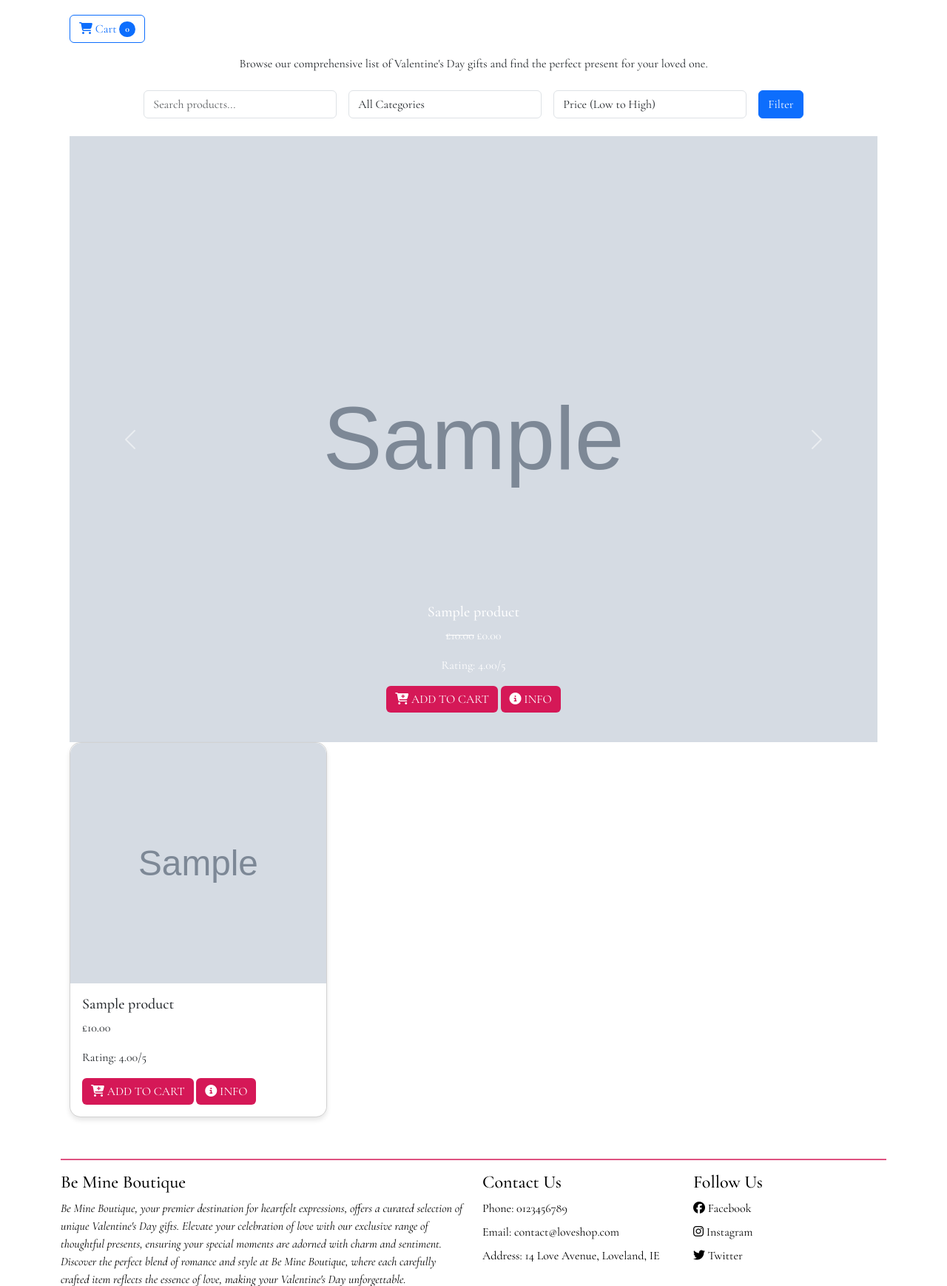
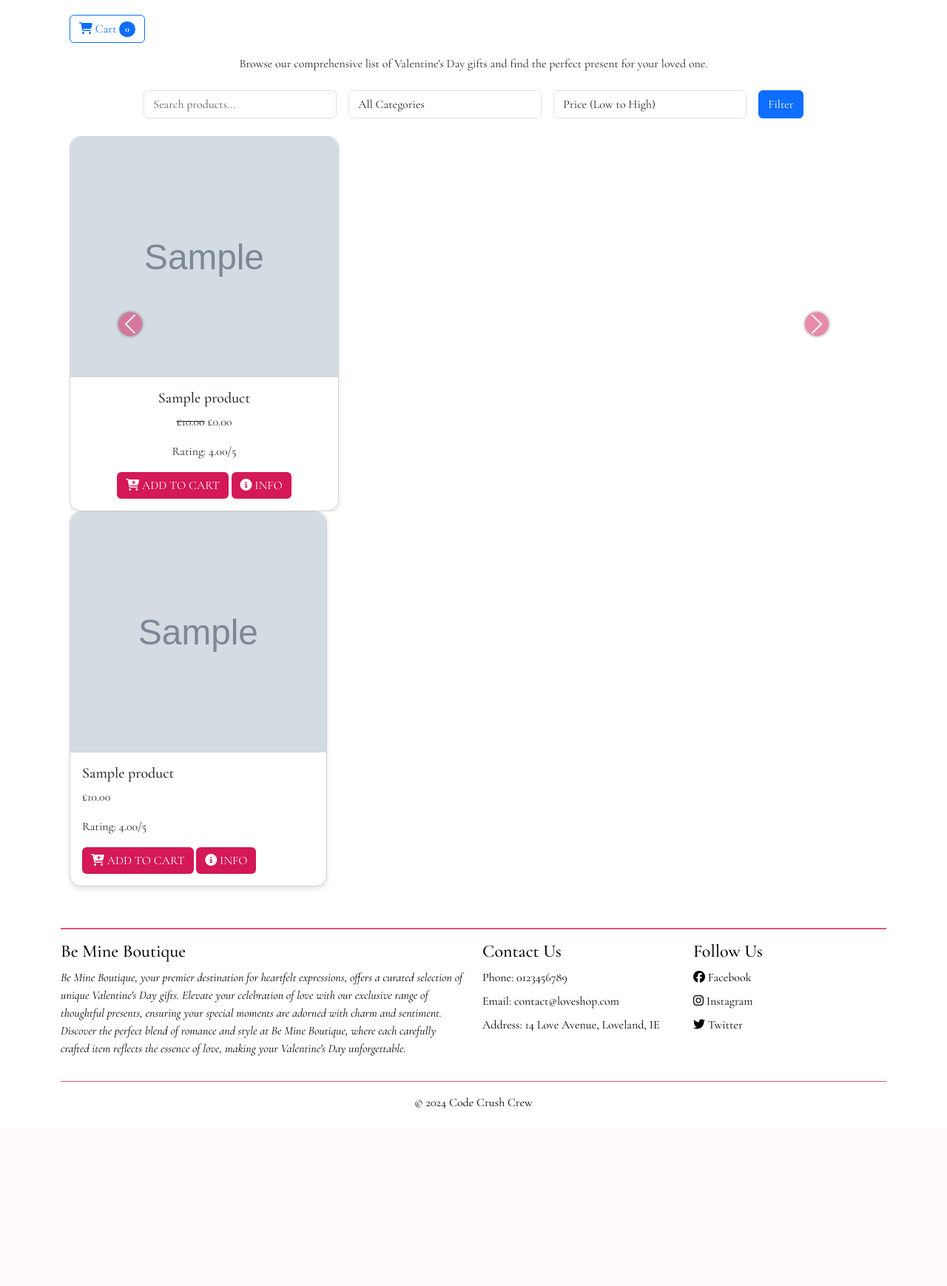
Before and after one commit to JesseRoss001/loveshop, a Django app: page /products/ in a window 1280 px wide. Shown: the part 206-1944 px from the top of the page at 74% size. After the commit the page ends 1704 px from the top, so only its background shows below. Run offline with Django 5.2, Linux system fonts and the light colour scheme; tables that the repository leaves empty hold one stand-in row (values such as "Sample post"); grey boxes marked "Sample" are stand-in pictures; some libraries are stand-ins or nearby versions.

Commit message:
add carousel

```diff
--- a/products/admin.py
+++ b/products/admin.py
@@ -4,7 +4,7 @@ from .models import Product, Cart, CartItem
 # Existing ProductAdmin
 @admin.register(Product)
 class ProductAdmin(admin.ModelAdmin):
-    list_display = ['name', 'category', 'price', 'quantity_remaining', 'rating']
+    list_display = ['name', 'category', 'price', 'quantity_remaining', 'rating','is_valentines_special']
     list_filter = ['category', 'rating']
     search_fields = ['name', 'description']
 
--- a/products/templates/products/product_list.html
+++ b/products/templates/products/product_list.html
@@ -74,20 +74,22 @@
     </div>
 </div>
 <!-- Valentine's Specials Carousel -->
+{% if valentine_specials %}
 <div id="valentinesCarousel" class="carousel slide" data-bs-ride="carousel">
     <div class="carousel-inner">
       {% for product in valentine_specials %}
       <div class="carousel-item {% if forloop.first %}active{% endif %}">
-        <img src="{{ product.image.url }}" class="d-block w-100" alt="{{ product.name }}">
-        <div class="carousel-caption">
-          <h5>{{ product.name }}</h5>
-          <p>
+        <div class="card h-100">
+          <img src="{{ product.image.url }}" class="card-img-top" alt="{{ product.name }}">
+          <div class="card-body">
+            <h5 class="card-title">{{ product.name }}</h5>
+            <p class="card-text">
               <s>£{{ product.price }}</s> £{{ product.discounted_price }}
             </p>
             <p class="card-text">Rating: {{ product.rating }}/5</p>
             {% if product.quantity_remaining > 0 %}
             <a href="{% url 'products:add_to_cart' product.id %}" class="btn btn-primary add-to-cart" data-product-id="{{ product.id }}">
-              <i class="fas fa-cart-plus"></i> Add to cart
+                <i class="fas fa-cart-plus"></i> Add to Cart
             </a>
             {% else %}
             <button class="btn btn-secondary" disabled>Sold Out</button>
@@ -96,8 +98,8 @@
                 <i class="fas fa-info-circle"></i> Info
             </button>
           </div>
-
-
+        </div>
+      </div>
       {% endfor %}
     </div>
     <a class="carousel-control-prev" href="#valentinesCarousel" role="button" data-bs-slide="prev">
@@ -109,6 +111,7 @@
         <span class="visually-hidden">Next</span>
     </a>
 </div>
+{% endif %}
 
     <!-- Products Grid -->
     <div class="row row-cols-1 row-cols-md-3 g-4">
--- a/static/products/css/style.css
+++ b/static/products/css/style.css
@@ -128,3 +128,41 @@ a:hover {
   .out-of-stock .add-to-cart {
     display: none;
   }
+
+  .carousel-item {
+    text-align: center; /* Center text for smaller images */
+}
+
+.carousel-caption h5,
+.carousel-caption .card-text {
+    background-color: rgba(255, 255, 255, 0.75); /* Semi-transparent background */
+    display: inline-block; /* Keep background tight to the text */
+    margin: 0.5em;
+    padding: 0.5em;
+}
+
+.carousel-control-prev-icon,
+.carousel-control-next-icon {
+    background-color: #d51857; /* Make the controls stand out */
+    border-radius: 50%; /* Circular background */
+    padding: 10px; /* Padding around the arrow icons */
+}
+
+/* Ensure carousel images have the same height as cards */
+.carousel-item .card-img-top {
+    height: 325px; /* Adjust height as needed */
+}
+
+/* Adjust the size of the carousel to match the card layout */
+@media (min-width: 768px) {
+    .carousel-inner .carousel-item {
+        flex: 0 0 33.333%; /* Show 3 items at a time for larger screens */
+        max-width: 33.333%;
+    }
+}
+
+/* Adjust carousel controls to be more visible */
+.carousel-control-prev,
+.carousel-control-next {
+    filter: drop-shadow(0 0 2px #000); /* Shadow effect for better visibility */
+}
```
Also changed, not shown: 1 other file. Lines whose indentation alone changed are shown as unchanged.
